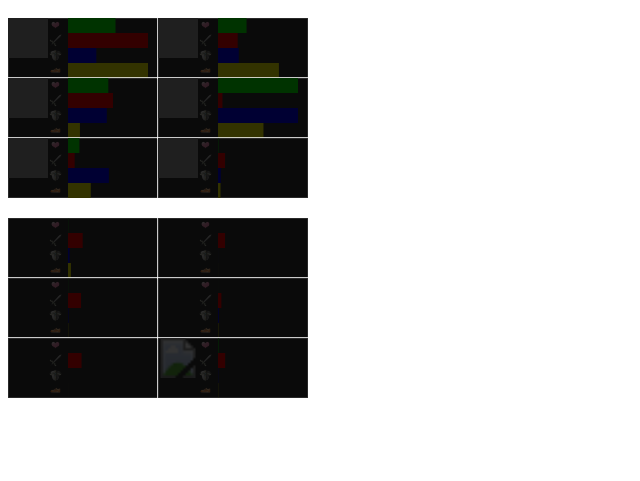
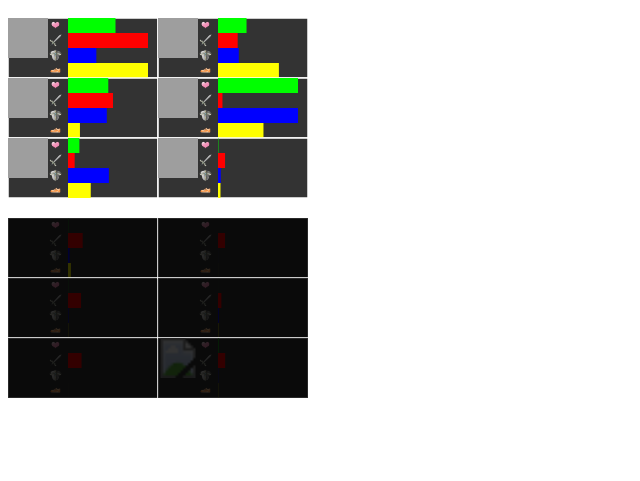
Before and after one commit to yoshifuji/kabucon_hackathon_comas, a plain HTML site: page app/battle.html in a window 1280 px wide. Shown: the whole page, without its empty margins (0-640 px from the left). Drawn offline with Linux system fonts and the light colour scheme; grey boxes are pictures that could not be loaded.

```diff
--- a/app/battle.html
+++ b/app/battle.html
@@ -23,6 +23,13 @@
 
   this.init = function(selection)
   {
+    selection.append("rect")
+      .attr("x",0)
+      .attr("y",0)
+      .attr("height",selection.attr("height"))
+      .attr("width",selection.attr("width"))
+      .attr("fill","#FFF")
+      .on("click",this.select_all.bind(this));
     this.self_.forEach(function(d){d.selected = false;});
     this.opp_.forEach(function(d){d.selected = false;});
     this.life_scale_ = d3.scale.linear().domain([0,d3.max([d3.max(this.self_.map(function(d){return +d.life;})),d3.max(this.opp_.map(function(d){return +d.life;}))])]).range([0,80]);
@@ -107,6 +114,11 @@
     this.filter_selection_
       .attr("opacity",function(d){return d.selected?0.0:0.8;});
   }
+  this.select_all = function()
+  {
+    this.self_.forEach(function(d){d.selected = true;});
+    this.update_selection();
+  }
 
 }
 var global_data =
@@ -138,6 +150,7 @@
       .attr("height",470);
   console.log(globe);
   globe.init(svg);
+  globe.select_all();
 }
 
 </script>
```
Also changed, not shown: app/my_portfolio.html (+13 -2 lines).
